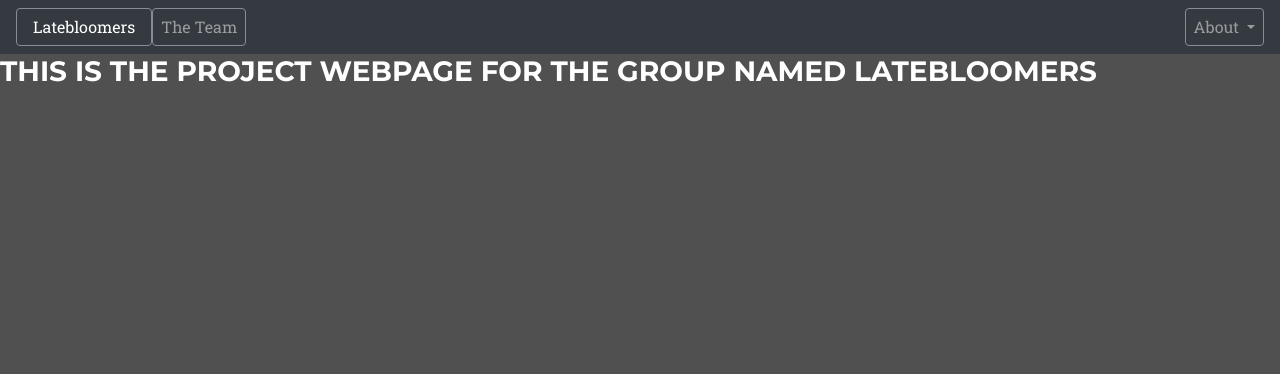
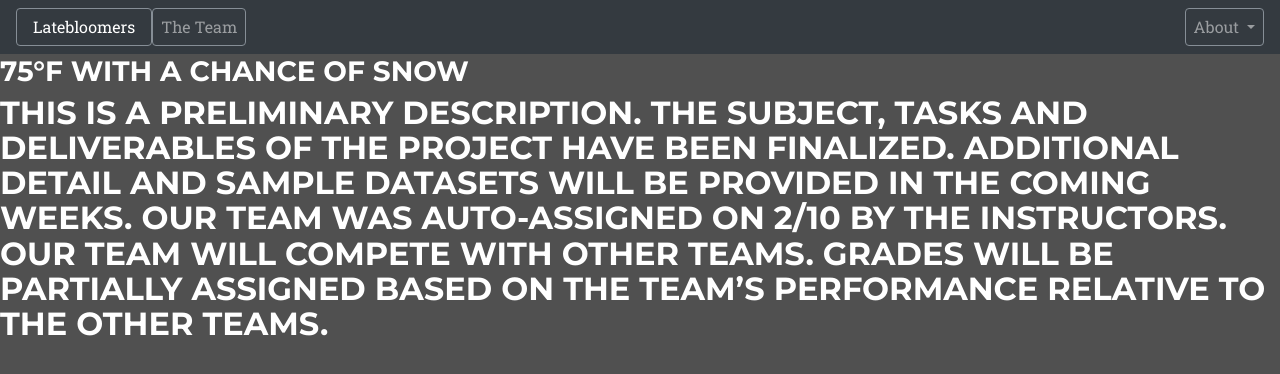
Before and after one commit to Walden1995/CS418, a plain HTML site: page docs/index.html in a window 1280 px wide. Drawn offline with nearby package versions, Linux system fonts and the light colour scheme; a web font is replaced by a local one.

Commit message:
added project discription

```diff
--- a/docs/index.html
+++ b/docs/index.html
@@ -15,7 +15,7 @@
   <link href='https://fonts.googleapis.com/css?family=Roboto+Slab:400,100,300,700' rel='stylesheet' type='text/css'>
   <link href="index.css" rel="stylesheet" type="text/css">
   <script src="https://use.fontawesome.com/9064bf3c37.js"></script>
-  <title>CS418 - Latebloomers</title>
+  <title>CS418 - Auto-Assigned</title>
   <link rel="icon" href = "https://github.com/fluidicon.png">
   <style>
         body,
@@ -184,11 +184,18 @@
   </nav>
 
   <section id="Description">
-    <h3 class="text-secondary">This is the project webpage for the group named latebloomers</h3>
+    <h3 class="text-secondary">75°F with a Chance of Snow</h3>
+    <h2 class="text-secondary">
+
+      This is a preliminary description. The subject, tasks and deliverables of the project have been finalized. Additional detail and sample datasets will be provided in the coming weeks.
+
+      Our team was auto-assigned on 2/10 by the instructors.
+
+      Our Team will compete with other teams. Grades will be partially assigned based on the team’s performance relative to the other teams. </h2>
   </section>
 
   <section id="AboutUs">
-    <h3 class="text-secondary">Latebloomers includes the following team-members:</h3>
+    <h3 class="text-secondary">Auto-Assigned includes the following team-members:</h3>
     <div class="container">
       <div id="teammembers" class="row">
 
```
